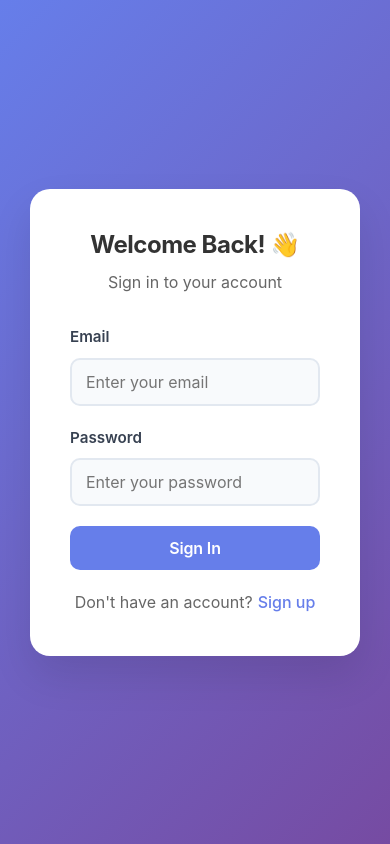
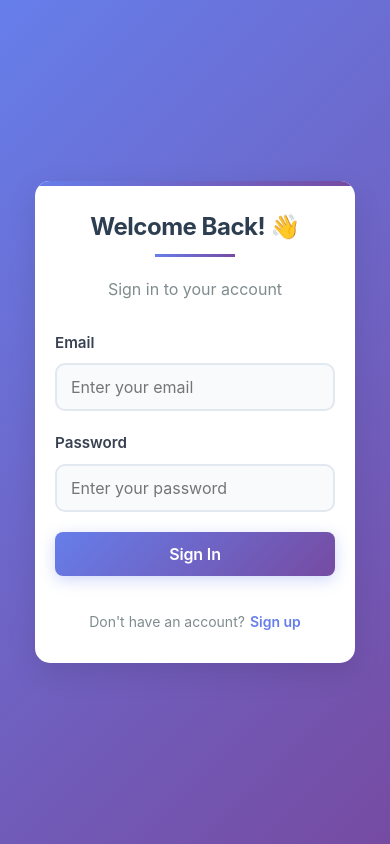
Before and after one commit to shubhamkataria2005/ai-chatbot-frontend, a React (Create React App) app: page / in a window 390 px wide. Built offline with nearby package versions, Linux system fonts and the light colour scheme; a web font is replaced by a local one.

Commit message:
add styling for login page

```diff
--- a/src/components/Auth.css
+++ b/src/components/Auth.css
@@ -9,96 +9,168 @@
 .auth-card {
   background: white;
   padding: 40px;
-  border-radius: 20px;
-  box-shadow: 0 20px 40px rgba(0,0,0,0.1);
+  border-radius: 15px;
+  box-shadow: 0 10px 30px rgba(0,0,0,0.1);
   width: 100%;
-  max-width: 400px;
+  max-width: 450px;
+  text-align: center;
+  transition: all 0.3s ease;
+  position: relative;
+  overflow: hidden;
+  animation: fadeIn 0.6s ease-out;
+}
+
+.auth-card:hover {
+  box-shadow: 0 15px 40px rgba(0, 0, 0, 0.15);
+  transform: translateY(-5px);
+}
+
+.auth-card::before {
+  content: '';
+  position: absolute;
+  top: 0;
+  left: 0;
+  width: 100%;
+  height: 5px;
+  background: linear-gradient(90deg, #667eea, #764ba2);
 }
 
 .auth-card h2 {
   text-align: center;
   margin-bottom: 10px;
-  color: #333;
+  color: #2c3e50;
+  font-size: 28px;
+  position: relative;
+  padding-bottom: 15px;
+  font-weight: 700;
+}
+
+.auth-card h2::after {
+  content: '';
+  position: absolute;
+  left: 50%;
+  bottom: 0;
+  transform: translateX(-50%);
+  width: 80px;
+  height: 3px;
+  background: linear-gradient(90deg, #667eea, #764ba2);
 }
 
 .auth-card p {
   text-align: center;
-  color: #666;
+  color: #7f8c8d;
   margin-bottom: 30px;
+  font-size: 16px;
+  line-height: 1.5;
 }
 
 .form-group {
-  margin-bottom: 20px;
+  margin-bottom: 25px;
+  text-align: left;
 }
 
 .form-group label {
   display: block;
   margin-bottom: 8px;
-  color: #333;
-  font-weight: 500;
+  color: #2c3e50;
+  font-weight: 600;
+  font-size: 14px;
 }
 
 .form-group input {
   width: 100%;
-  padding: 12px 16px;
+  padding: 15px 20px;
   border: 1px solid #ddd;
-  border-radius: 10px;
+  border-radius: 8px;
   font-size: 16px;
-  transition: border-color 0.3s;
+  transition: all 0.3s ease;
+  background-color: #f9f9f9;
 }
 
 .form-group input:focus {
   outline: none;
   border-color: #667eea;
-  box-shadow: 0 0 0 3px rgba(102, 126, 234, 0.1);
+  box-shadow: 0 0 0 3px rgba(102, 126, 234, 0.2);
+  background-color: white;
 }
 
 .auth-button {
   width: 100%;
-  padding: 12px;
-  background: #667eea;
+  padding: 15px;
+  background: linear-gradient(135deg, #667eea, #764ba2);
   color: white;
   border: none;
-  border-radius: 10px;
+  border-radius: 8px;
   font-size: 16px;
   font-weight: 600;
   cursor: pointer;
-  transition: background 0.3s;
+  transition: all 0.3s ease;
+  box-shadow: 0 4px 15px rgba(102, 126, 234, 0.3);
+  margin-bottom: 15px;
+  position: relative;
+  overflow: hidden;
 }
 
 .auth-button:hover:not(:disabled) {
-  background: #5a6fd8;
+  background: linear-gradient(135deg, #5a6fd8, #6a4190);
+  transform: translateY(-2px);
+  box-shadow: 0 6px 20px rgba(102, 126, 234, 0.4);
 }
 
 .auth-button:disabled {
   background: #9ca3af;
   cursor: not-allowed;
+  transform: none;
+  box-shadow: none;
+}
+
+.auth-button::after {
+  content: '';
+  position: absolute;
+  top: 0;
+  left: -100%;
+  width: 100%;
+  height: 100%;
+  background: linear-gradient(90deg, transparent, rgba(255, 255, 255, 0.2), transparent);
+  transition: 0.5s;
+}
+
+.auth-button:hover:not(:disabled)::after {
+  left: 100%;
 }
 
 .auth-switch {
   text-align: center;
   margin-top: 20px;
-  color: #666;
+  color: #7f8c8d;
+  font-size: 14px;
 }
 
 .switch-link {
   color: #667eea;
   cursor: pointer;
   margin-left: 5px;
-  font-weight: 500;
+  font-weight: 600;
+  text-decoration: none;
+  transition: all 0.2s ease;
 }
 
 .switch-link:hover {
+  color: #5a6fd8;
   text-decoration: underline;
 }
 
 .error-message {
-  background: #fee2e2;
+  background: #fef2f2;
   color: #dc2626;
   padding: 12px;
   border-radius: 8px;
   margin-bottom: 20px;
   text-align: center;
+  border: 1px solid #fecaca;
+  font-weight: 500;
+  animation: shake 0.5s ease;
+  border-left: 4px solid #dc2626;
 }
 
 .success-message {
@@ -108,4 +180,88 @@
   border-radius: 8px;
   margin-bottom: 20px;
   text-align: center;
+  border: 1px solid #a7f3d0;
+  font-weight: 500;
+  border-left: 4px solid #065f46;
 }
+
+/* Terms Agreement */
+.auth-agree {
+  display: flex;
+  align-items: flex-start;
+  margin-bottom: 25px;
+  text-align: left;
+  gap: 10px;
+}
+
+.auth-agree input {
+  margin-top: 3px;
+  accent-color: #667eea;
+  min-width: 18px;
+  min-height: 18px;
+  flex-shrink: 0;
+}
+
+.auth-agree label {
+  font-size: 14px;
+  color: #7f8c8d;
+  line-height: 1.5;
+  margin: 0;
+}
+
+/* Forgot Password Link */
+.forgot-password {
+  text-align: center;
+  margin-top: 15px;
+}
+
+.forgot-link {
+  color: #667eea;
+  text-decoration: none;
+  font-size: 14px;
+  font-weight: 500;
+  transition: all 0.2s ease;
+}
+
+.forgot-link:hover {
+  color: #5a6fd8;
+  text-decoration: underline;
+}
+
+/* Animations */
+@keyframes fadeIn {
+  from {
+    opacity: 0;
+    transform: translateY(20px);
+  }
+  to {
+    opacity: 1;
+    transform: translateY(0);
+  }
+}
+
+@keyframes shake {
+  0%, 100% { transform: translateX(0); }
+  25% { transform: translateX(-5px); }
+  75% { transform: translateX(5px); }
+}
+
+/* Responsive design */
+@media (max-width: 576px) {
+  .auth-card {
+    padding: 30px 20px;
+  }
+
+  .auth-card h2 {
+    font-size: 24px;
+    margin-bottom: 20px;
+  }
+
+  .form-group input {
+    padding: 12px 15px;
+  }
+
+  .auth-button {
+    padding: 12px;
+  }
+}
```
